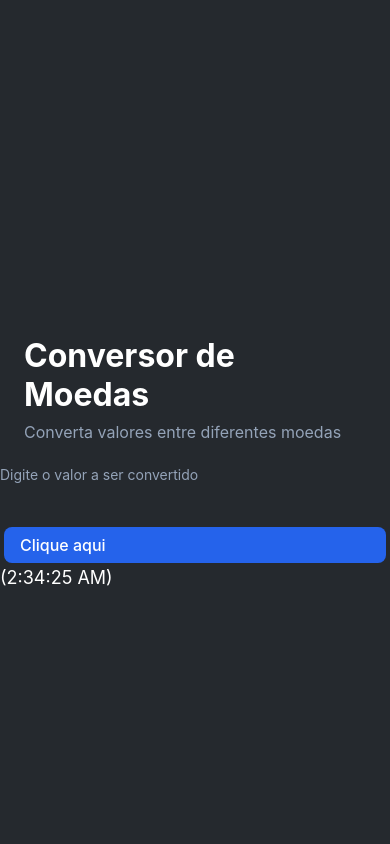
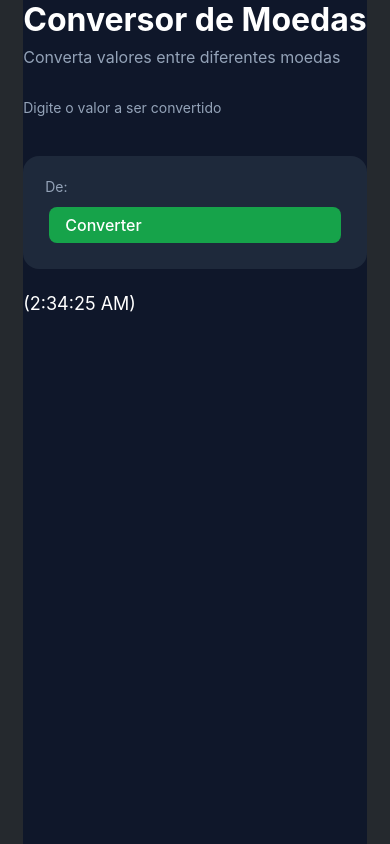
Before and after one commit to LimaSilvaLima/app-conversor, a React Native app: screen / in a window 390 px wide. Built offline with nearby package versions, Linux system fonts and the light colour scheme.

Commit message:
estilizado a tela principal

```diff
--- a/App.js
+++ b/App.js
@@ -19,8 +19,8 @@ export default function App() {
     <KeyboardAvoidingView style={[styles.container, { backgroundColor: '#25292e' }]} behavior={Platform.OS === 'ios' ? 'padding' : 'height'}>
       <StatusBar style="light" backgroundColor="#25292e" />
       <ScrollView contentContainerStyle={styles.scrollContent} style={styles.scrollView}>
-        <View>
-          <View style={styles.content}>
+        <View style={styles.container}>
+          <View style={styles.header}>
             <Text style={styles.title}>Conversor de Moedas</Text>
             <Text style={styles.subtitle}>
               Converta valores entre diferentes moedas
@@ -28,8 +28,11 @@ export default function App() {
           </View>
           <View style={styles.header}>
               <Text style={styles.label}>Digite o valor a ser convertido</Text>
-            </View>
-          <Button></Button>
+          </View>
+          <View style={styles.card}>
+            <Text style={styles.label}>De: </Text>
+            <Button variant='secondary' title="Converter" />
+          </View>
           <Text style={{ fontSize: 18, color: '#FFFFFF' }}>
             ({tempoAtual.toLocaleTimeString()})
           </Text>
--- a/src/App.styles.js
+++ b/src/App.styles.js
@@ -10,10 +10,10 @@ const styles = StyleSheet.create({
         flex: 1,
         paddingHorizontal: 24,
         paddingTop: 80,
-        paddingBottom: 24
+        paddingBottom: 24,
     },
     header: {
-        marginBottom: 32,
+      marginBottom: 32
     },
     card : {
         backgroundColor: colors.cardBackground,
```
